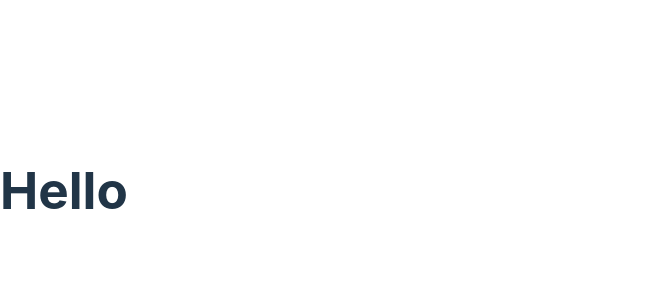
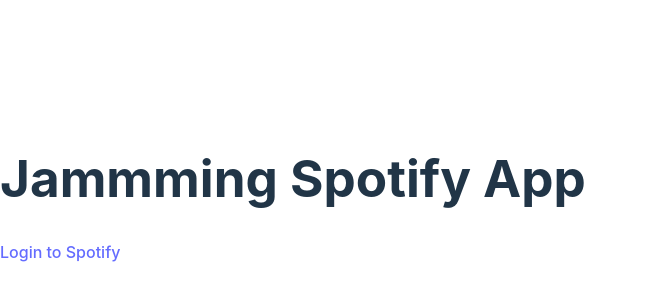
Before and after one commit to livloudest/olivias-jammming-react-app, a React (Vite) app: page / in a window 1280 px wide. Shown: the part 210-510 px from the top of the page, without its empty margins (0-646 px from the left). Built offline with nearby package versions, Linux system fonts and the light colour scheme.

Commit message:
spotify authentication call working

```diff
--- a/src/App.jsx
+++ b/src/App.jsx
@@ -1,12 +1,43 @@
-import React, { useState } from 'react'
+import React, { useState, useEffect } from 'react'
 import './css/App.module.css'
 
 function App() {
+  const CLIENT_ID = 'ffef7cd625344c70ba42775465c170e7'
+  const REDIRECT_URI = 'http://localhost:5173/'
+  const AUTH_ENDPOINT = 'https://accounts.spotify.com/authorize'
+  const RESPONSE_TYPE = 'token'
+
+  const [token, setToken] = useState('')
+
+  useEffect(() => {
+    const hash = window.location.hash
+    let token = window.localStorage.getItem('token')
+
+    if (!token && hash) {
+      token = hash.substring(1).split('&').find(elem => elem.startsWith('access_token')).split('=')[1]
+
+      window.location.hash = ''
+      window.localStorage.setItem('token', token)
+    }
+
+    setToken(token);
+
+  }, []);
+
+  const logout = () => {
+    setToken('')
+    window.localStorage.removeItem('token');
+  };
 
   return (
-    <>
-      <h1>Hello</h1>
-    </>
+    <div className='App'>
+      <header className='App-header'>
+        <h1>Jammming Spotify App</h1>
+        {!token ?
+          <a href={`${AUTH_ENDPOINT}?client_id=${CLIENT_ID}&redirect_uri=${REDIRECT_URI}&response_type=${RESPONSE_TYPE}`}>Login to Spotify</a>
+        :<button onClick={logout}>Logout</button>}
+      </header>
+    </div>
   )
 }
 
```
